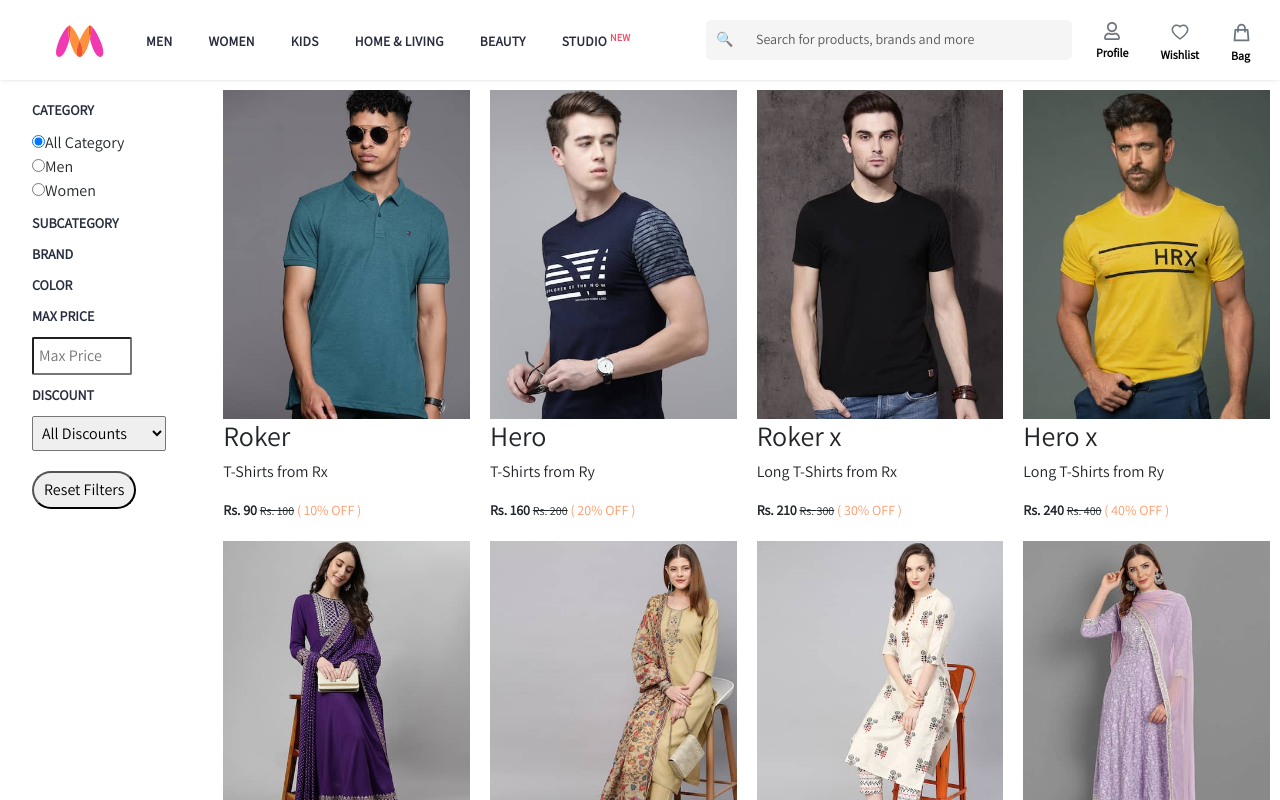
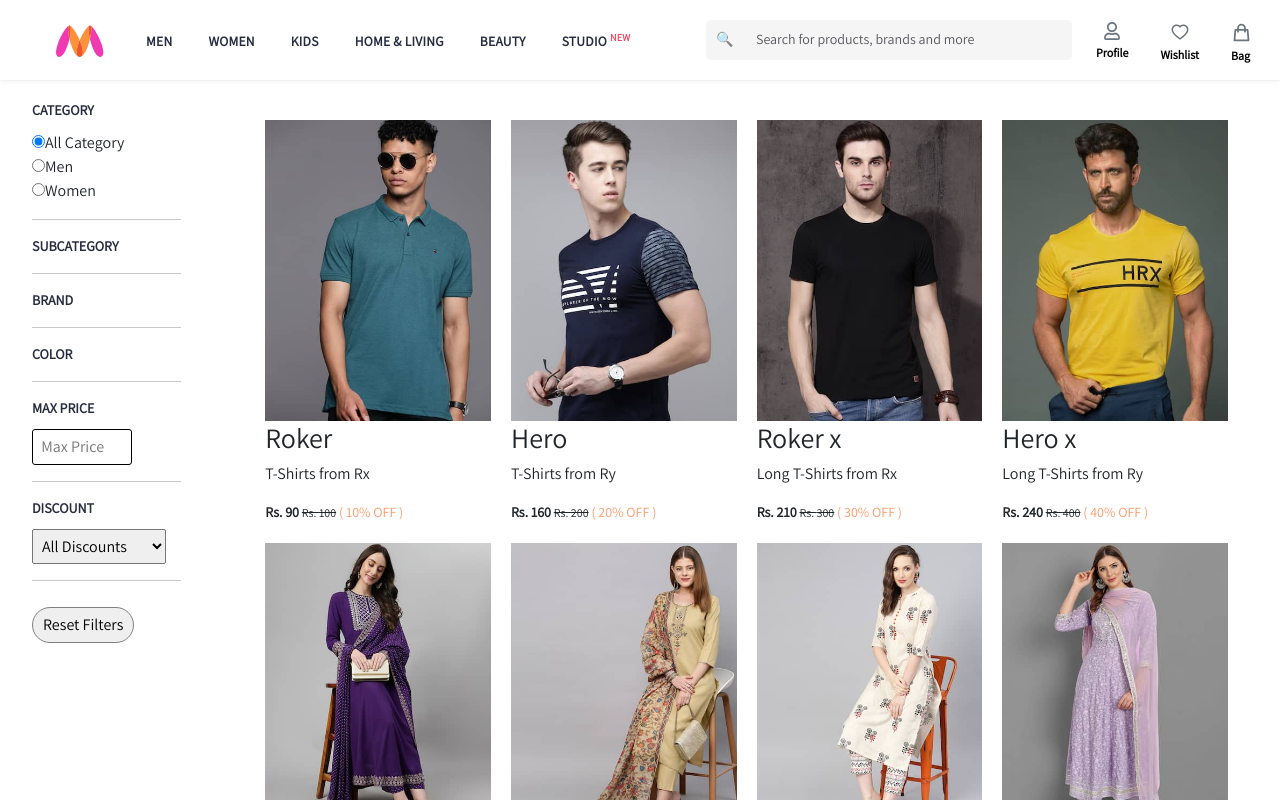
Before and after one commit to sahil0286/myntra, a React (Create React App) app: page / in a window 1280 px wide. Shown: the top 800 px of the page. Built offline with nearby package versions, Linux system fonts and the light colour scheme.

Commit message:
Update ProductPage.js

```diff
--- a/src/components/ProductPage.js
+++ b/src/components/ProductPage.js
@@ -64,8 +64,16 @@
   return (
     <>
     <Header/>
+    {/* <div className="row main">
+        <div className="col-2">
+            left
+        </div>
+        <div className="col-10">
+            right
+        </div>
+    </div> */}
       <div className="row main">
-        <div className="col-2 left">
+        <div className="col-2 left borderRightTop">
           <div className="filter-options">
             <div className="filter-option">
               <span className='filterHeader'>CATEGORY</span>
@@ -85,6 +93,7 @@
                     </label>
                 </li>
             </div>
+            <hr />
             <div className="filter-option">
               <span className='filterHeader'>SUBCATEGORY</span>
               {category === 'men' && (
@@ -96,12 +105,12 @@
                 </li>
                 <li style={{listStyleType: "none"}}>
                   <label>
-                    <input className="filterLabel"  type="radio" name="subcategory" value="tshirts" checked={subcategory === 'tshirts'} onChange={handleSubcategoryChange} />T-Shirts
+                    <input className="filterLabel"  type="radio" name="subcategory" value="T-Shirts" checked={subcategory === 'T-Shirts'} onChange={handleSubcategoryChange} />T-Shirts
                   </label>
                 </li>
                 <li style={{listStyleType: "none"}}>
                   <label>
-                    <input className="filterLabel"  type="radio" name="subcategory" value="long tshirts" checked={subcategory === 'long tshirts'} onChange={handleSubcategoryChange} />
+                    <input className="filterLabel"  type="radio" name="subcategory" value="Long T-Shirts" checked={subcategory === 'Long T-Shirts'} onChange={handleSubcategoryChange} />
                     Long T-Shirts
                   </label>
                 </li>
@@ -117,19 +126,20 @@
                 </li>
                   <li style={{listStyleType: "none"}}>
                   <label>
-                    <input className="filterLabel"  type="radio" name="subcategory" value="kurta set" checked={subcategory === 'kurta set'} onChange={handleSubcategoryChange} />
+                    <input className="filterLabel"  type="radio" name="subcategory" value="Kurta set" checked={subcategory === 'Kurta set'} onChange={handleSubcategoryChange} />
                     Kurta Set
                   </label>
                   </li>
                   <li style={{listStyleType: "none"}}>
                   <label>
-                    <input className="filterLabel" type="radio" name="subcategory" value="kurta" checked={subcategory === 'kurta'} onChange={handleSubcategoryChange} />
+                    <input className="filterLabel" type="radio" name="subcategory" value="Kurta" checked={subcategory === 'Kurta'} onChange={handleSubcategoryChange} />
                     Kurta
                   </label>
                   </li>
                 </>
               )}
             </div>
+            <hr />
             <div className="filter-option">
               <span className='filterHeader'>BRAND</span>
               {category !== '' && (
@@ -177,6 +187,7 @@
                 </>
               )}
             </div>
+            <hr />
             <div className="filter-option">
               <span className='filterHeader'>COLOR</span>
               {category === 'men' && (
@@ -242,10 +253,12 @@
                 </>
                 )}
             </div>
+            <hr />
             <div className="filter-option">
               <span className='filterHeader'>MAX PRICE</span>
-              <input type="text" style={{borderRadius:"2px",marginLeft:"0px"}} placeholder="Max Price" value={price} onChange={handlePriceChange} />
+              <input type="text" style={{borderRadius:"3px",marginLeft:"0px", border:"1px solid black"}} placeholder=" Max Price" value={price} onChange={handlePriceChange} />
             </div>
+            <hr />
             <div className="filter-option">
               <span className='filterHeader'>DISCOUNT</span>
               <select value={discount} style={{borderRadius:"2px",marginLeft:"0px"}} onChange={handleDiscountChange}>
@@ -260,14 +273,15 @@
                 <option value="80">80% and above</option>
               </select>
             </div>
-            <button  onClick={handleResetFilters} style={{borderRadius:"20px"}}>Reset Filters</button>
+            <hr />
+            <button  onClick={handleResetFilters} style={{borderRadius:"20px", border:"1px solid gray"}}>Reset Filters</button>
           </div>
         </div>
-        <div className="col-10 right">
-          <div className="row row-cols-4">
+        <div className="col-10 right borderTop">
+          <div className="row row-cols-4" style={{margin:"30px"}}>
             {filteredProducts.map((product) => (
               <div className="col" key={product.id}>
-                <Product image={product.image} subcategory={product.subcategory} brand={product.brand} name={product.name} price={product.price} discount={product.discount} />
+                <Product image={product.image} subcategory={product.subcategory} brand={product.brand} color={product.color} name={product.name} price={product.price} discount={product.discount} />
               </div>
             ))}
           </div>
```
